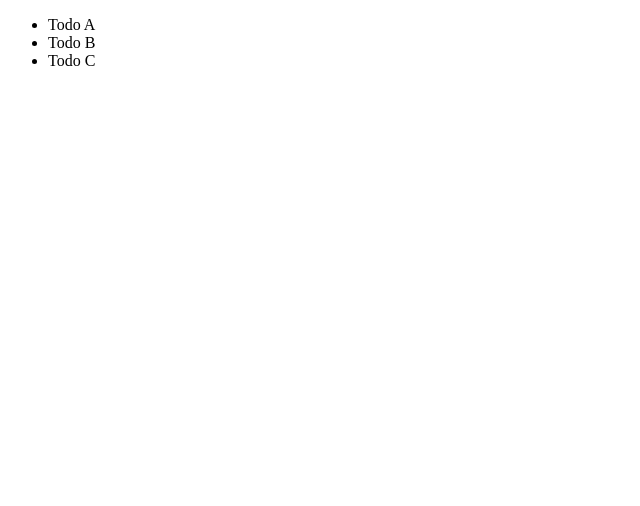
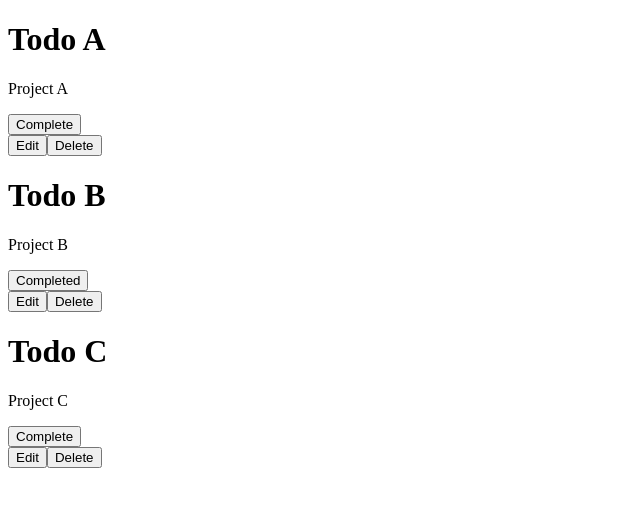
Before and after one commit to Karhalll/angular-todo-project, an Angular app: page /todoList in a window 1280 px wide. Shown: the top 506 px of the page, without its empty margins (0-640 px from the left). Built offline with nearby package versions, Linux system fonts and the light colour scheme.

Commit message:
TodoList component completed

```diff
--- a/src/app/app.component.html
+++ b/src/app/app.component.html
@@ -1,7 +1 @@
-<div>
-	<ul>
-		<li> Todo A </li>
-		<li> Todo B </li>
-		<li> Todo C </li>
-	</ul>
-</div>
+<router-outlet></router-outlet>
--- a/src/app/app.component.ts
+++ b/src/app/app.component.ts
@@ -1,38 +1,11 @@
 import { Component } from '@angular/core';
-
-export interface Task {
-	title: string;
-	project: string;
-	done: boolean;
-	details?: string;
-}
 
 @Component({
   selector: 'app-root',
   templateUrl: './app.component.html',
-  styleUrls: ['./app.component.css']
+	styleUrls: ['./app.component.css'],
 })
 export class AppComponent {
-	todos: Task[] = [
-		{
-			title: 'Todo A',
-			project: 'Project A',
-			done: false,
-			details: 'First project needs to ...'
-		},
-		{
-				title: 'Todo B',
-				project: 'Project B',
-				done: false,
-				details: 'Second project needs to ...'
-		},
-		{
-				title: 'Todo C',
-				project: 'Project C',
-				done: false,
-				details: 'Third project needs to ...'
-		}
-	]
 
-
-}
+	constructor() {}
+ }
--- a/src/app/app.module.ts
+++ b/src/app/app.module.ts
@@ -3,6 +3,7 @@ import { NgModule } from '@angular/core';
 
 import { AppComponent } from './app.component';
 import { TodoListComponent } from './components/todo-list/todo-list.component';
+import { AppRoutingModule } from './app-routing.module';
 
 @NgModule({
   declarations: [
@@ -10,7 +11,8 @@ import { TodoListComponent } from './components/todo-list/todo-list.component';
     TodoListComponent
   ],
   imports: [
-    BrowserModule
+    BrowserModule,
+    AppRoutingModule
   ],
   providers: [],
   bootstrap: [AppComponent]
--- a/src/app/components/todo-list/todo-list.component.html
+++ b/src/app/components/todo-list/todo-list.component.html
@@ -1 +1,10 @@
-<p>todo-list works!</p>
+<div>
+	<div *ngFor="let task of todos">
+		<h1>{{task.title}}</h1>
+		<p>{{task.project}}</p>
+		<div *ngIf="task.done"><button>Completed</button></div>
+		<div *ngIf="!task.done"><button>Complete</button></div>
+		<button>Edit</button>
+		<button>Delete</button>
+	</div>
+</div>
--- a/src/app/components/todo-list/todo-list.component.ts
+++ b/src/app/components/todo-list/todo-list.component.ts
@@ -1,6 +1,7 @@
 import { Input } from '@angular/core';
 import { Component, OnInit } from '@angular/core';
-import { Task } from 'src/app/app.component';
+
+import { Task, TaskService } from 'src/app/services/task-service.service';
 
 @Component({
   selector: 'app-todo-list',
@@ -10,9 +11,9 @@ import { Task } from 'src/app/app.component';
 export class TodoListComponent implements OnInit {
 	@Input() todos: Task[];
 
-  constructor() { }
+  constructor(private _taskService: TaskService) { }
 
   ngOnInit(): void {
-  }
-
+		this.todos = this._taskService.todos;
+	}
 }
--- /dev/null
+++ b/src/app/services/task-service.service.ts
@@ -0,0 +1,36 @@
+import { Injectable } from '@angular/core';
+
+export interface Task {
+	title: string;
+	project: string;
+	done: boolean;
+	details?: string;
+}
+
+@Injectable({
+  providedIn: 'root'
+})
+export class TaskService {
+	todos: Task[] = [
+		{
+			title: 'Todo A',
+			project: 'Project A',
+			done: false,
+			details: 'First project needs to ...'
+		},
+		{
+				title: 'Todo B',
+				project: 'Project B',
+				done: true,
+				details: 'Second project needs to ...'
+		},
+		{
+				title: 'Todo C',
+				project: 'Project C',
+				done: false,
+				details: 'Third project needs to ...'
+		}
+	]
+
+  constructor() { }
+}
```
Also changed, not shown: src/app/app-routing.module.ts (added, +22 -0 lines), 2 other files (tests, documents, lock files or other folders).
